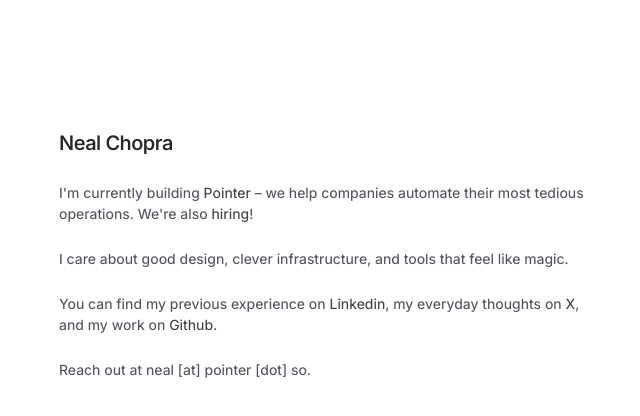
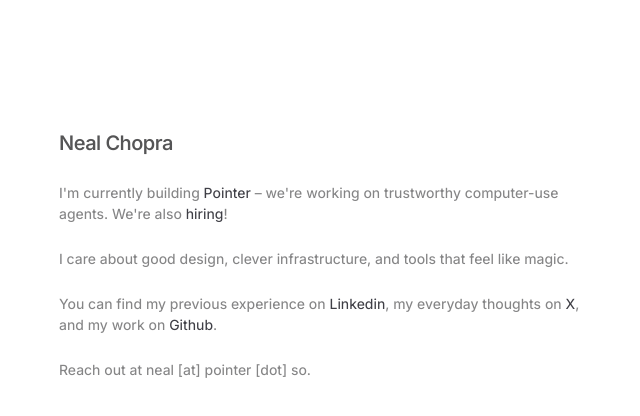
Before and after one commit to nealchopra/site, a plain HTML site: page index.html in a window 1280 px wide. Shown: the whole page, without its empty margins (317-957 px from the left). Drawn offline with Linux system fonts and the light colour scheme.

Commit message:
updated style/content

```diff
--- a/index.html
+++ b/index.html
@@ -44,7 +44,7 @@
         h1 {
             font-size: 1.25rem;
             font-weight: 550;
-            color: #27272a;
+            color: #555556;
             letter-spacing: -0.025em;
             margin-bottom: 1.5rem;
         }
@@ -56,7 +56,7 @@
         }
 
         p {
-            color: #52525b;
+            color: #858586;
             font-weight: 450;
             font-size: 0.875rem;
         }
@@ -97,9 +97,9 @@
                 <div class="content">
                     <p>
                         I'm currently building
-                        <a href="https://pointer.so">Pointer</a>
-                        – we help companies automate their most tedious operations. We're also <a
-                            href="https://jobs.ashby.com/pointer">hiring</a>!
+                        <a href="https://pointer.ai">Pointer</a>
+                        – we're working on trustworthy computer-use agents. We're also <a
+                            href="https://pointer.usewrangle.com">hiring</a>!
                     </p>
                     <p>
                         I care about good design, clever infrastructure, and tools that
```
